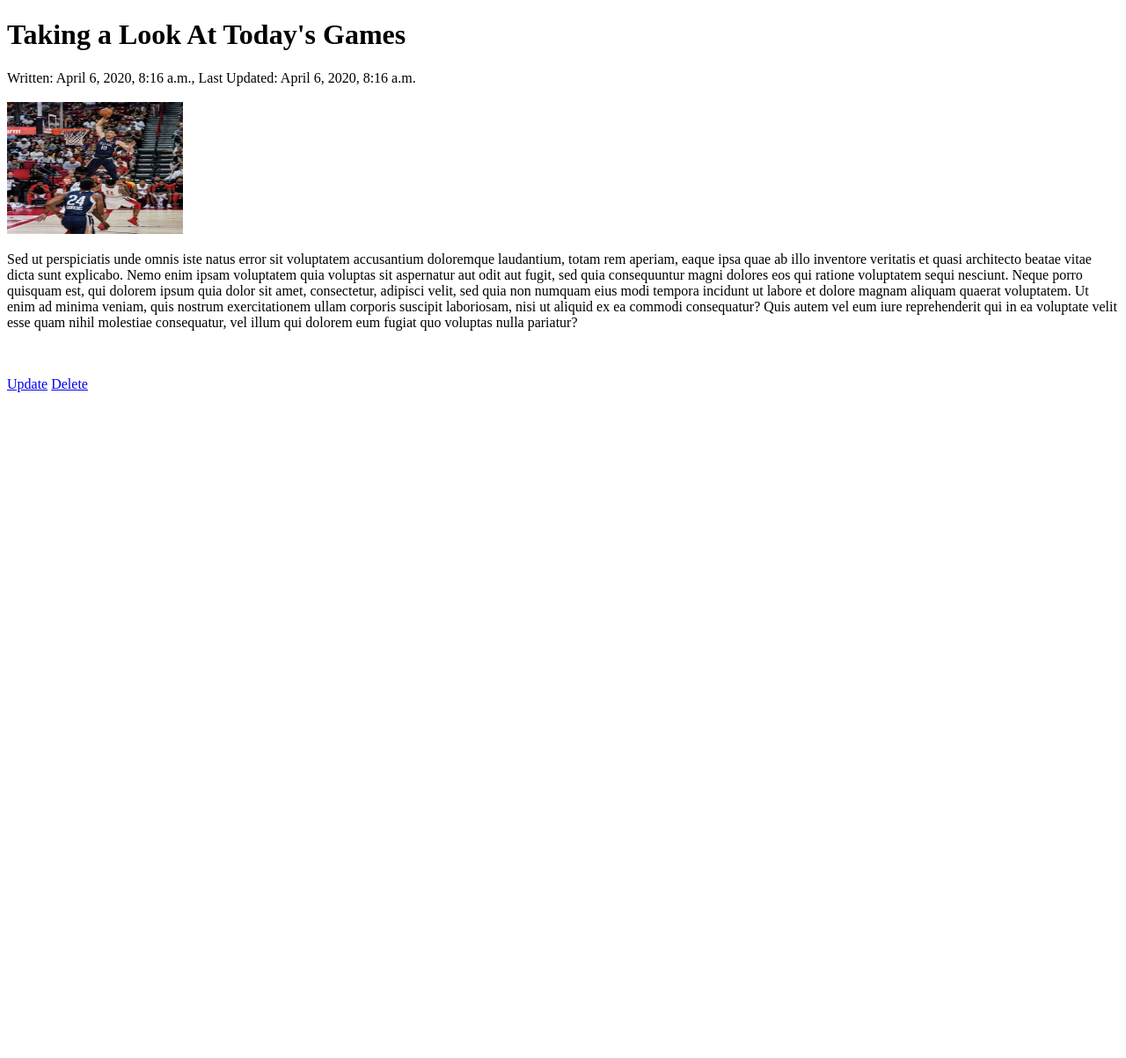
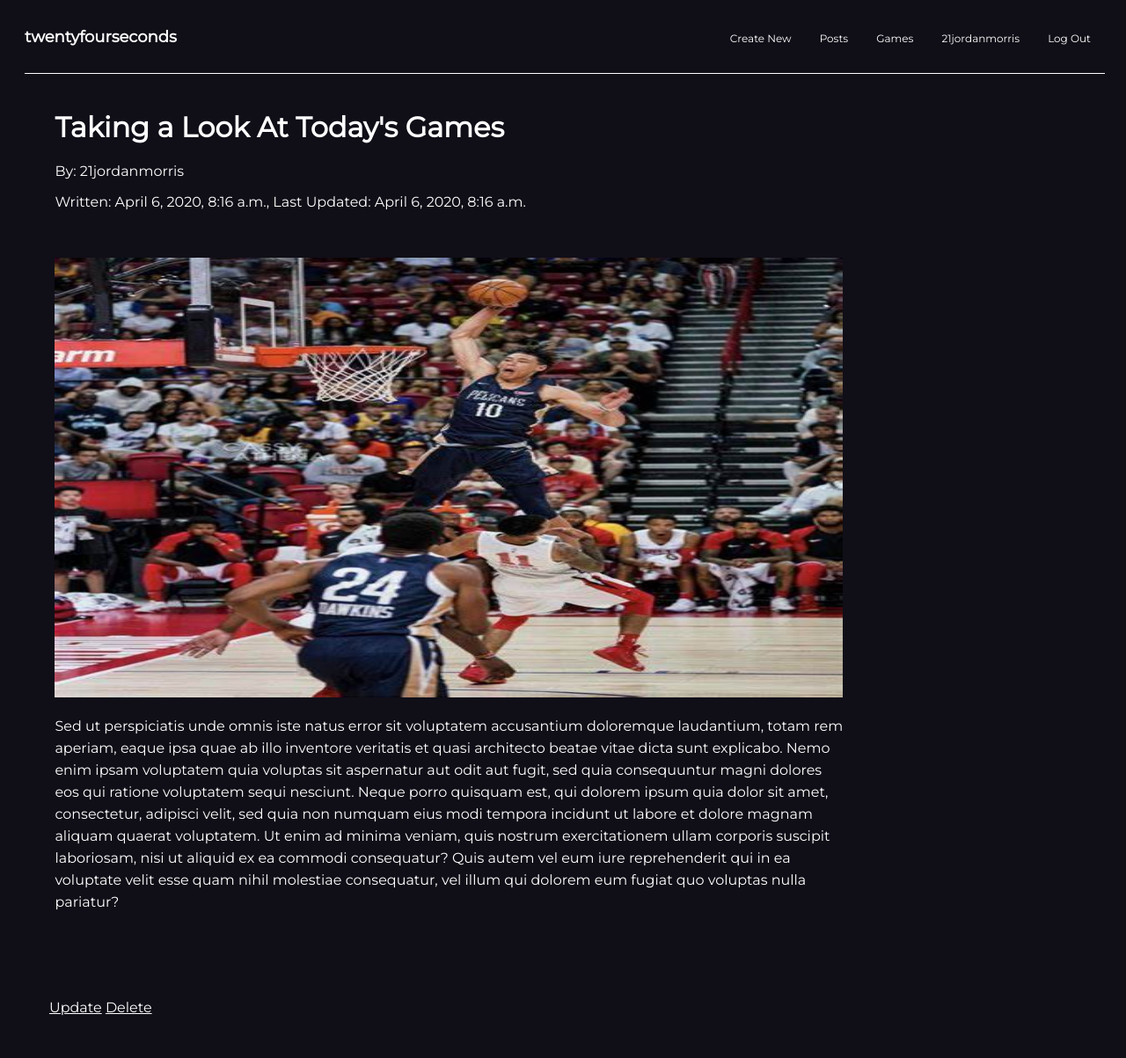
Before and after one commit to 21jordanmorris/theFans---Django-Outdated, a Django app: a page that uses posts/templates/post_base.html in a window 1280 px wide. Shown: the whole page at 88% size. Before the commit the page ends 446 px from the top, so only its background shows below. Run offline with Django 3.2, Linux system fonts and the light colour scheme; a user stored in the database is signed in; data comes from the database, SQL or seed files in the repository; both versions use the stored data as it was after the commit.

Commit message:
Update post_detail page and start on game_detail page

```diff
--- a/nba_games/templates/games.html
+++ b/nba_games/templates/games.html
@@ -23,7 +23,7 @@
     <div class="container">
         {% for game in object_list %}
             {% if game.is_today %}
-                <a href={% url 'game_detail' game.id %}>
+                <a href={% url 'game_detail' game.slug %}>
                 <div class="card">
                     <h3 class="title home">{{game.home_team}}</h3>
                     <h3 class="title visitor">{{game.visitor_team}}</h3>
--- a/nba_games/urls.py
+++ b/nba_games/urls.py
@@ -3,5 +3,5 @@ from .views import *
 
 urlpatterns = [
     path('', GamesView.as_view(), name='games'),
-    path('<int:id>/', game_detail, name='game_detail')
+    path('<slug>/', game_detail, name='game_detail')
 ]
--- a/pages/static/base.css
+++ b/pages/static/base.css
@@ -26,7 +26,7 @@ body {
 .nav-bar a{
     text-decoration: none;
     display: block;
-    margin-top: -.9em;
+    margin-top: -1em;
     padding: 1rem;
     font-size: .75em;
     color: #fff;
--- /dev/null
+++ b/posts/static/post_detail.css
@@ -0,0 +1,66 @@
+* {
+    color: white;
+}
+
+.nav-fixed {
+    position: fixed;
+    top: 0;
+    z-index: 100;
+    width: 100%;
+    background-color: #100e17;
+}
+
+.nav-bar {
+    border-bottom: 1px solid white;
+    padding-bottom: -2rem;
+    margin-right: 2rem;
+}
+
+.nav-bar a {
+    margin-top: .25rem;
+}
+
+.nav-bar ul {
+    padding: 0 0rem 0 0rem;
+}
+
+.article-container {
+    width: 100%;
+    position: relative;
+    text-align: left;
+    margin: 2rem;
+    margin-top: 125px;
+    margin-left: 3vw;
+    width: 70vw;
+    max-width: 900px;
+    padding: 1rem;
+    padding-top: 0;
+    z-index: -1;
+    align-items: center;
+}
+
+.article-contents {
+    line-height: 25px;
+}
+
+.header-img {
+    width: 70vw;
+    max-width: 900px;
+    max-height: 500px;
+}
+
+.article-links {
+    text-align: left;
+    margin: 2rem;
+    padding: 1rem;
+    margin-top: -2rem;
+}
+
+@media (min-width: 1350px) {
+    .container {
+        display: flex;
+        flex-direction: column;
+        align-items: center;
+        justify-content: center;
+    }
+}
--- a/posts/templates/post_base.html
+++ b/posts/templates/post_base.html
@@ -19,6 +19,28 @@
         {% endfor %}
     {% endif %}
 
+    <div class="nav-fixed">
+        <nav class="nav-bar">
+            <div class="nav-left">
+                <h1 onclick="window.location.href='/'">twentyfourseconds</h1>
+            </div>
+            <ul class="nav-links nav-right">
+                {% if request.user.is_staff or request.user.is_superuser %}
+                    <li><a href="{% url 'create'%}">Create New</a></li>
+                {% endif %}
+                {% block links %}
+                {% endblock links%}
+                <li><a href="{% url 'games' %}">Games</a></li>
+                {% if user.is_authenticated %}
+                    <li><a href="{% url 'update_user' user.slug %}">{{ user.username }}</a></li>
+                    <li><a href="{% url 'logout' %}">Log Out</a></li>
+                {% else %}
+                    <li><a href="{% url 'login' %}">Log In</a></li>
+                {% endif %}
+            </ul>
+        </nav>
+    </div>
+
     {% block content %}
     {% endblock content %}
 </div>
--- a/posts/templates/post_detail.html
+++ b/posts/templates/post_detail.html
@@ -1,20 +1,43 @@
 {% extends 'post_base.html' %}
+
+{% block stylesheets %}
+    {% load static %}
+
+    <link rel="stylesheet" type="text/css" href="{% static 'base.css' %}">
+    <link rel="stylesheet" type="text/css" href="{% static 'post_detail.css' %}">
+{% endblock stylesheets %}
+
+{% block links %}
+    <li><a href="{% url 'post_list'%}">Posts</a></li>
+{% endblock links %}
 
 {% block content %}
 
-<h1>{{ title }}</h1>
+<div class="container">
+    <div class="article-container">
+        <h1 class="title">{{ title }}</h1>
 
-Written: {{ instance.timestamp }}, Last Updated: {{ instance.updated }}<br/><br/>
+        <p>By: {{ instance.author }}</p>
+
+        <p>Written: {{ instance.timestamp }}, Last Updated: {{ instance.updated }}</p><br/><br/>
 
         {% if instance.image %}
-    <img src='{{ instance.image.url }}' width="200" height="150"/>
+            <img class="header-img" src='{{ instance.image.url }}'/>
         {% endif %}
 
+        <div class="article-contents">
             <p>{{ instance.content }}</p><br/><br/>
+        </div>
 
+    </div>
+
+    <div class="article-links">
         {% if request.user.is_staff or request.user.is_superuser %}
             <a href="{% url 'update' instance.slug %}">Update</a>
             <a href="{% url 'delete' instance.slug %}">Delete</a>
         {% endif %}
+    </div>
+</div>
+
 
 {% endblock content %}
```
Also changed, not shown: model.py (+12 -7 lines), nba_games/models.py (+8 -0 lines), nba_games/static/game_detail.css (added, +41 -0 lines), nba_games/static/games.css (+2 -7 lines), nba_games/templates/game_detail.html (+43 -4 lines), nba_games/views.py (+61 -2 lines), posts/templates/posts_index.html (+0 -22 lines), db.sqlite3, media/None/wallpaper_kkJIoAI.jpg (added), nba_games/migrations/0002_game_slug.py (added), season_2020.csv, utils.py (line endings or trailing spaces), 2 other files. Lines whose indentation alone changed are shown as unchanged.
